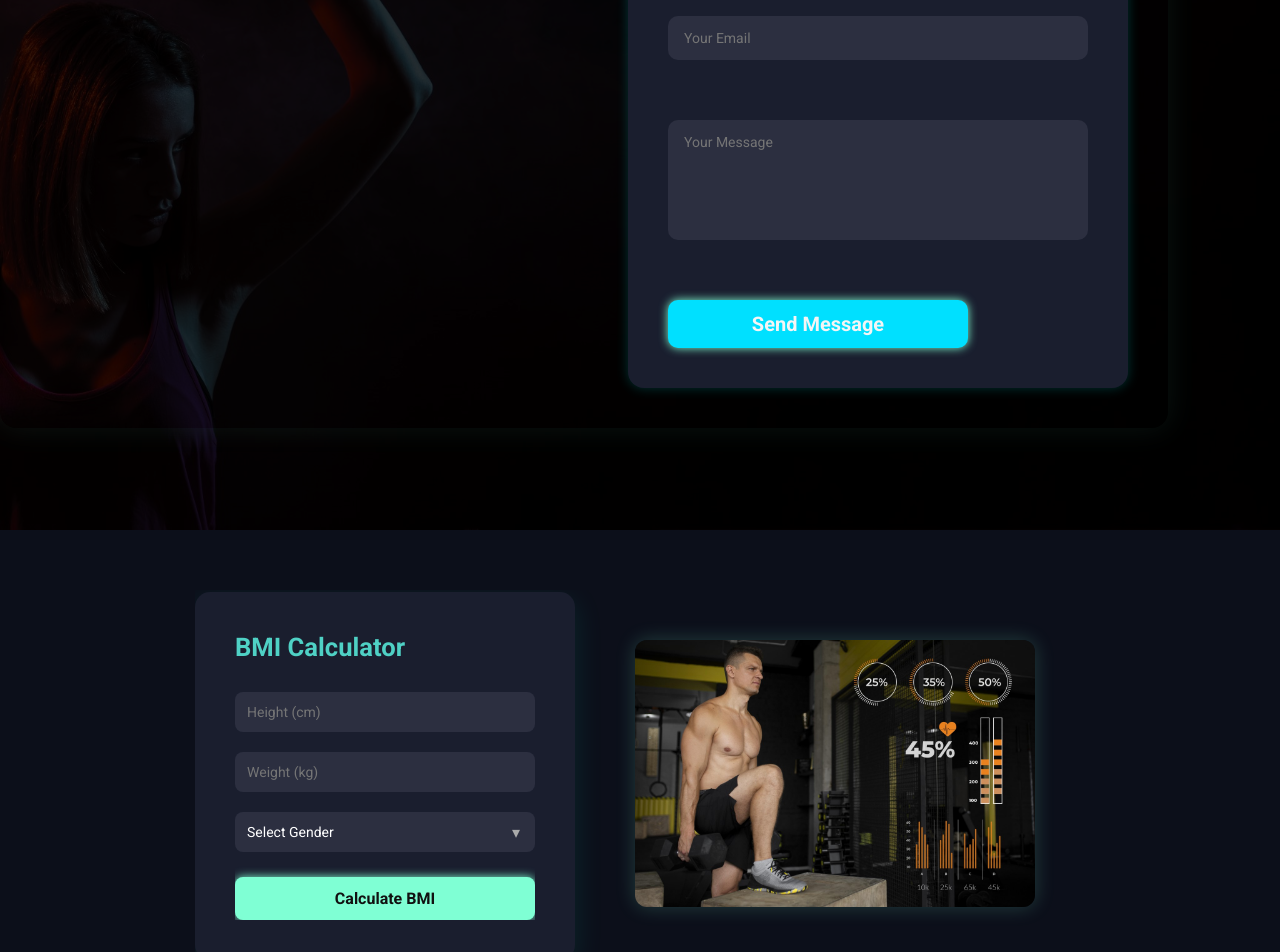
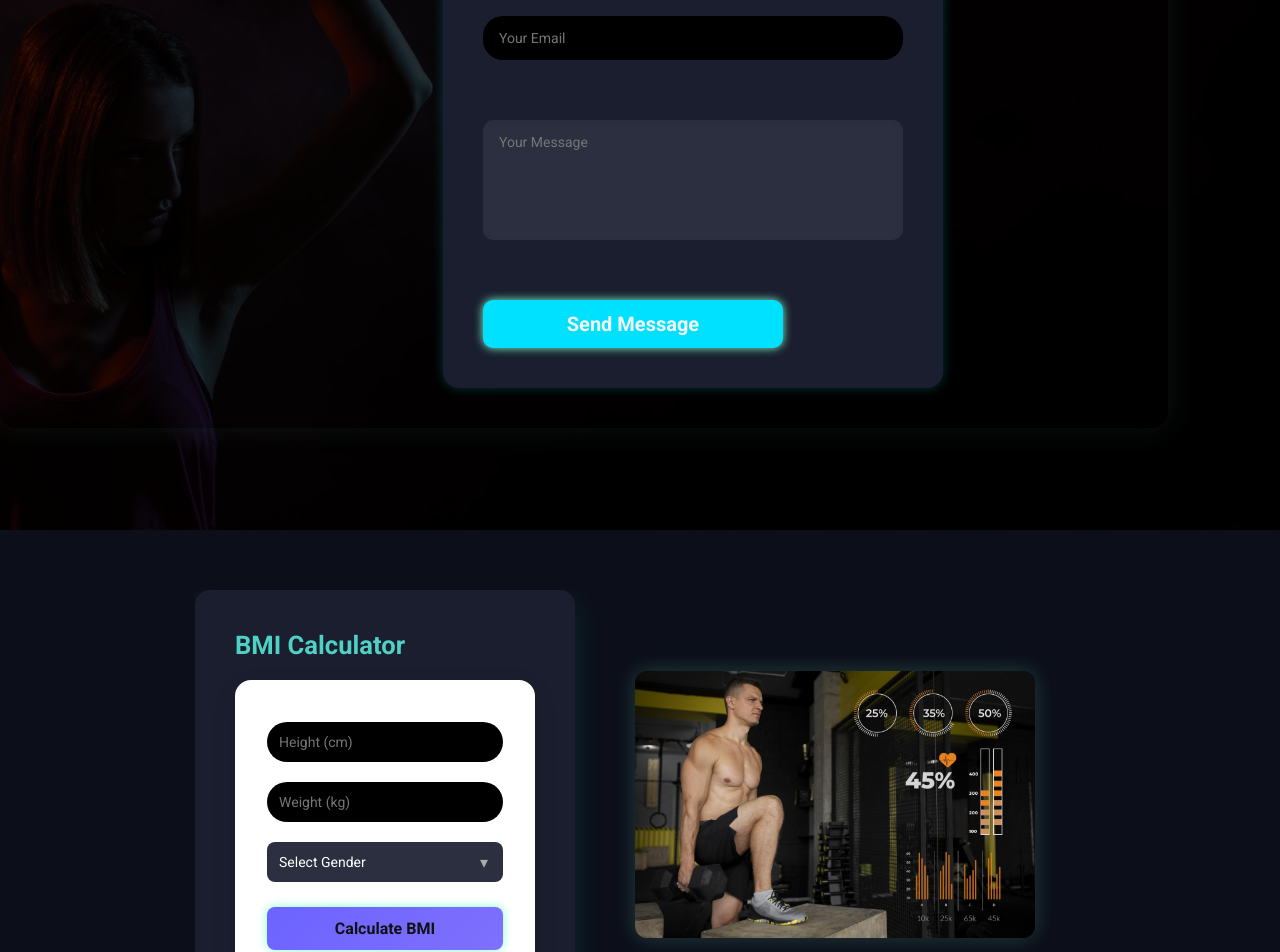
Before and after one commit to darshan7110/FitGenius, a React (Vite) app in the folder MERN_STACK_GYM_WEBSTITE_WITH_EMAIL_FUNCTIONALITY/frontend/: page / in a window 1280 px wide. Shown: the part 4880-5832 px from the top of the page. Built offline with nearby package versions, Linux system fonts and the light colour scheme; no server answers.

Commit message:
Added css

```diff
--- a/MERN_STACK_GYM_WEBSTITE_WITH_EMAIL_FUNCTIONALITY/frontend/src/components/HealthForm.css
+++ b/MERN_STACK_GYM_WEBSTITE_WITH_EMAIL_FUNCTIONALITY/frontend/src/components/HealthForm.css
@@ -417,6 +417,9 @@ input[type="text"],
 input[type="number"],
 input[type="email"] {
   width: 100%;
+  border-radius: 20px;
+  color: white;
+  background-color: black;
 }
 
 /* Plan Scroll Box */
@@ -884,3 +887,72 @@ button {
     width: 100%;
   }
 }
+/* Base form styles */
+form {
+  max-width: 600px;
+  margin: auto;
+  padding: 2rem;
+  background: #ffffff;
+  border-radius: 16px;
+  box-shadow: 0 8px 24px rgba(0, 0, 0, 0.1);
+}
+
+/* Text area styling */
+textarea {
+  width: 100%;
+  padding: 12px 16px;
+  font-size: 1rem;
+  border: 2px solid #ccc;
+  border-radius: 12px;
+  resize: vertical;
+  transition: 0.3s;
+  box-shadow: inset 0 2px 6px rgba(0, 0, 0, 0.05);
+}
+
+textarea:focus {
+  outline: none;
+  border-color: #6c63ff;
+  box-shadow: 0 0 8px rgba(108, 99, 255, 0.3);
+}
+
+/* Select area styling */
+select {
+  width: 100%;
+  padding: 12px 16px;
+  font-size: 1rem;
+  border: 2px solid #ccc;
+  border-radius: 12px;
+  background-color: #f9f9f9;
+  transition: 0.3s;
+}
+
+select:focus {
+  outline: none;
+  border-color: #6c63ff;
+  box-shadow: 0 0 8px rgba(108, 99, 255, 0.3);
+}
+
+/* Button styling */
+button {
+  display: inline-block;
+  padding: 12px 24px;
+  font-size: 1rem;
+  background: linear-gradient(135deg, #6c63ff, #7f70fd);
+  color: white;
+  border: none;
+  border-radius: 12px;
+  cursor: pointer;
+  transition: all 0.3s ease-in-out;
+  box-shadow: 0 4px 12px rgba(108, 99, 255, 0.3);
+}
+
+button:hover {
+  background: linear-gradient(135deg, #574b90, #786fa6);
+  transform: translateY(-2px);
+  box-shadow: 0 6px 16px rgba(108, 99, 255, 0.4);
+}
+
+button:active {
+  transform: translateY(1px);
+  box-shadow: 0 3px 8px rgba(108, 99, 255, 0.2);
+}
```
